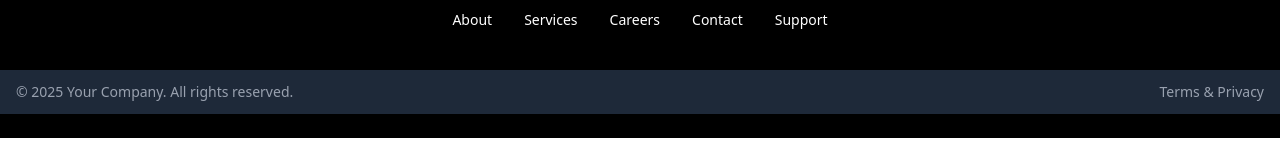
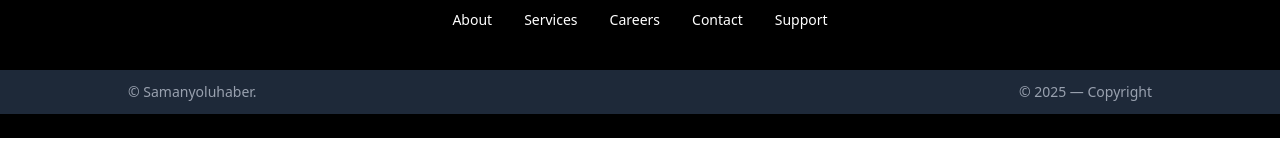
Before and after one commit to shanakasp/Next_ShadeCn_UI, a Next.js app in the folder next-news-site/: page / in a window 1280 px wide. Shown: the part 398-562 px from the top of the page. Built offline with nearby package versions, Linux system fonts and the light colour scheme; no server answers.

Commit message:
modified Footer.tsx and TopHeader.tsx in components

```diff
--- a/next-news-site/src/components/Footer.tsx
+++ b/next-news-site/src/components/Footer.tsx
@@ -46,9 +46,11 @@ const Footer = () => {
       </div>
 
       {/* Section 3: Bottom Ash Color Texts */}
-      <div className="mt-10 bg-gray-800 text-gray-400 text-sm py-3 px-4 flex justify-between">
-        <span>&copy; 2025 Your Company. All rights reserved.</span>
-        <span>Terms & Privacy</span>
+      <div className="mt-10 bg-gray-800 text-gray-400 text-sm py-3 px-4">
+        <div className="max-w-5xl mx-auto flex items-center justify-between">
+          <span>&copy; Samanyoluhaber.</span>
+          <span>© 2025 — Copyright</span>
+        </div>
       </div>
     </footer>
   );
--- a/next-news-site/src/components/TopHeader.tsx
+++ b/next-news-site/src/components/TopHeader.tsx
@@ -111,7 +111,7 @@ const MainNavigation = () => {
                 <Link
                   key={item.title}
                   href={item.href}
-                  className={`relative px-3 py-2 flex items-center text-sm font-semibold uppercase whitespace-nowrap ${
+                  className={`relative px-2 sm:px-3 py-1.5 sm:py-2 flex items-center text-xs sm:text-sm font-semibold uppercase whitespace-nowrap ${
                     isActive ? "bg-blue-200" : ""
                   }`}
                 >
```
